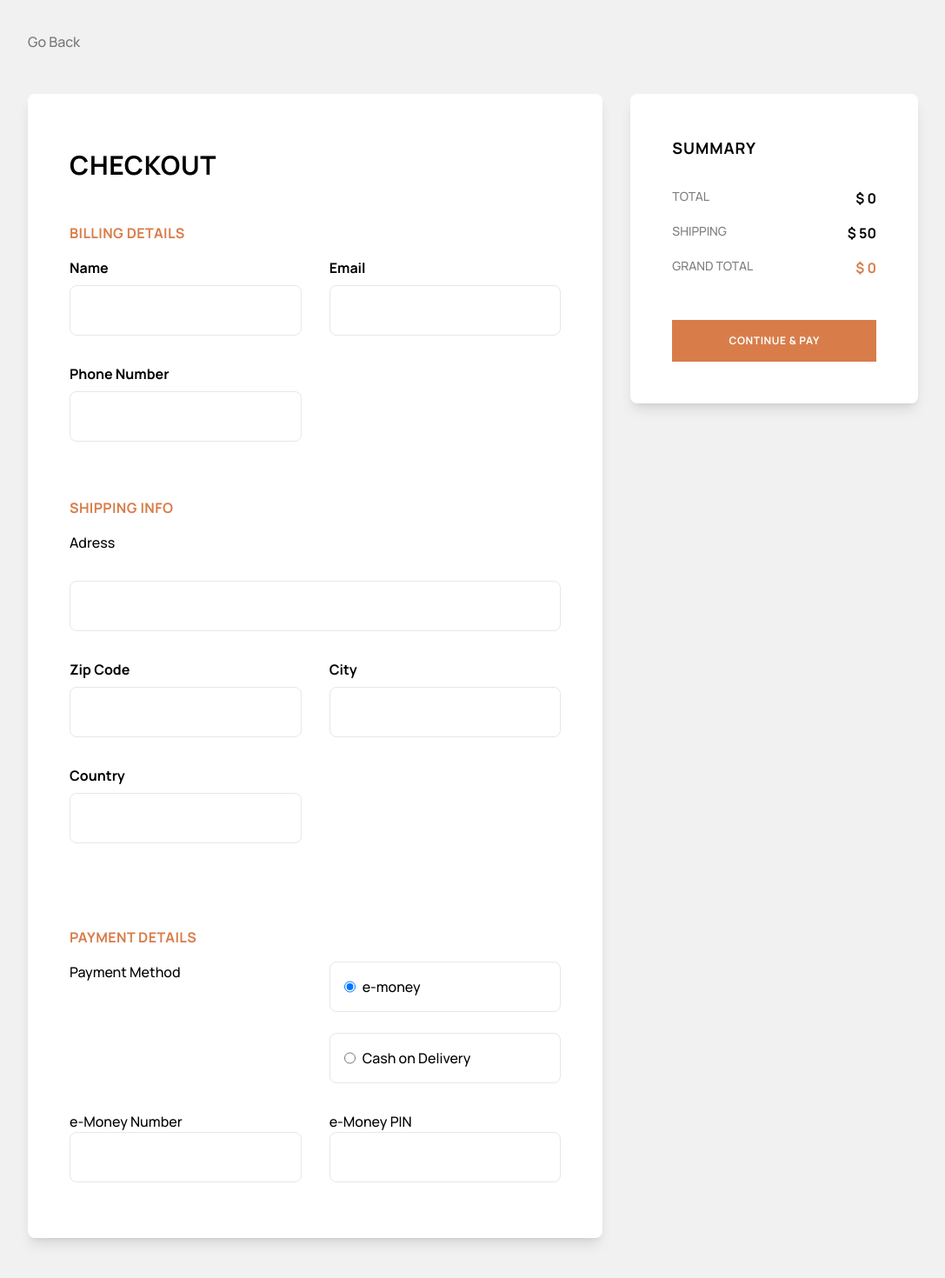
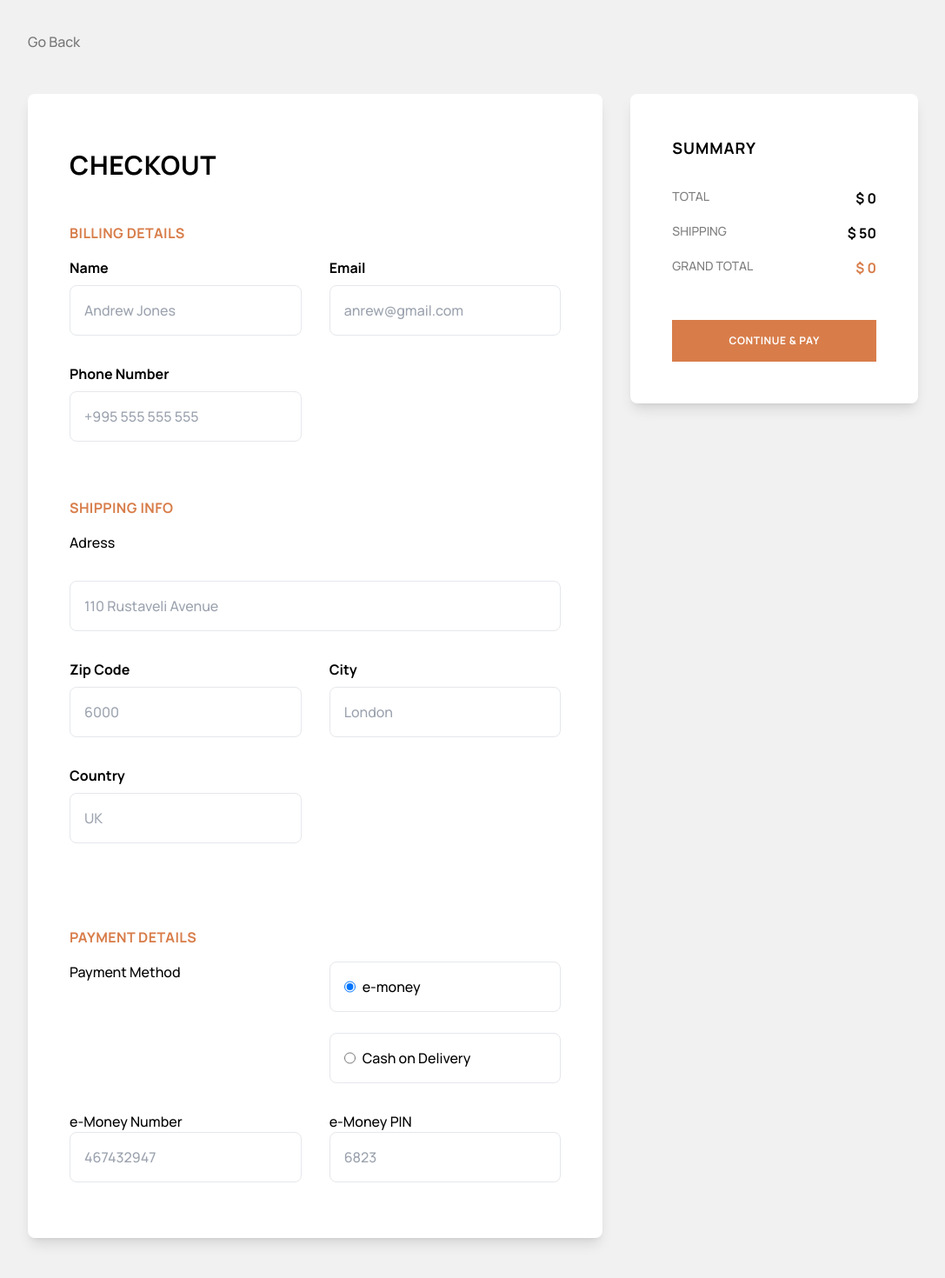
Before and after one commit to iraklikeche/audiophile-ecommerce-vue.js, a Vue app: page /checkout in a window 1280 px wide. Shown: the part 134-1604 px from the top of the page at 87% size, without its empty margins (96-1183 px from the left). Built offline with nearby package versions, Linux system fonts and the light colour scheme.

Commit message:
create Modal for successful purchase

```diff
--- /dev/null
+++ b/src/components/Modal.vue
@@ -0,0 +1,97 @@
+<template>
+  <Teleport to="body">
+    <Transition name="modal-outer">
+      <div
+        v-show="props.modalActive"
+        class="absolute w-full bg-black bg-opacity-30 h-screen top-0 left-0 flex justify-center px-8"
+      >
+        <Transition name="modal-inner">
+          <div
+            v-if="props.modalActive"
+            class="flex flex-col text-black gap-6 bg-white self-start mt-32 max-w-screen-md rounded-xl p-8"
+          >
+            <div>
+              <svg
+                xmlns="http://www.w3.org/2000/svg"
+                width="64"
+                height="64"
+                viewBox="0 0 64 64"
+                fill="none"
+              >
+                <circle cx="32" cy="32" r="32" fill="#D87D4A" />
+                <path
+                  d="M20.7539 33.3328L27.5054 40.0843L43.3085 24.2812"
+                  stroke="white"
+                  stroke-width="4"
+                />
+              </svg>
+            </div>
+            <h1 class="transform: uppercase font-bold text-3xl tracking-wider">
+              Thank you for your order
+            </h1>
+            <p class="opacity-50">
+              You will receive an email confirmation shortly.
+            </p>
+            <div
+              class="bg-black py-12 rounded-lg mt-4 flex flex-col items-center justify-center"
+            >
+              <h2
+                class="transform: uppercase text-white tracking-wider opacity-50"
+              >
+                Grand total
+              </h2>
+              <span class="text-white"
+                >$ {{ productStore.totalPriceCheckout }}</span
+              >
+            </div>
+            <RouterLink :to="{ name: 'home' }">
+              <button
+                class="w-full bg-[#D87D4A] text-white mt-8 bg-weather-primary py-4 transform: uppercase"
+                @click="$emit('close-modal')"
+              >
+                Back To Home
+              </button>
+            </RouterLink>
+          </div>
+        </Transition>
+      </div>
+    </Transition>
+  </Teleport>
+</template>
+
+<script setup>
+import { defineProps, defineEmits } from "vue";
+import { useProductStore } from "../stores/Product";
+
+const productStore = useProductStore();
+
+defineEmits(["close-modal"]);
+const props = defineProps({ modalActive: Boolean });
+</script>
+
+<style scoped>
+.modal-outer-enter-active,
+.modal-outer-leave-active {
+  transition: opacity 0.3s cubic-bezier(0.52, 0.02, 0.19, 1.02);
+}
+
+.modal-outer-enter-from,
+.modal-outer-leave-to {
+  opacity: 0;
+}
+
+.modal-inner-enter-active {
+  transition: all 0.3s cubic-bezier(0.52, 0.02, 0.19, 1.02) 0.15s;
+}
+.modal-inner-leave-active {
+  transition: all 0.3s cubic-bezier(0.52, 0.02, 0.19, 1.02);
+}
+
+.modal-inner-enter-from {
+  opacity: 0;
+  transform: scale(0.8);
+}
+.modal-inner-leave-to {
+  opacity: 0;
+}
+</style>
--- a/src/views/CheckoutView.vue
+++ b/src/views/CheckoutView.vue
@@ -18,7 +18,12 @@
           <div class="grid grid-cols-2 gap-8 mb-16">
             <div class="flex flex-col gap-2">
               <label class="font-bold">Name</label>
-              <input class="border p-4 rounded-lg" type="text" placeholder="" />
+              <input
+                class="border p-4 rounded-lg"
+                type="text"
+                placeholder="Andrew Jones"
+                required
+              />
             </div>
 
             <div class="flex flex-col gap-2">
@@ -27,12 +32,18 @@
               <input
                 class="border p-4 rounded-lg"
                 type="email"
-                placeholder=""
+                placeholder="anrew@gmail.com"
+                required
               />
             </div>
             <div class="flex flex-col gap-2">
               <label class="font-bold">Phone Number</label>
-              <input class="border p-4 rounded-lg" type="text" placeholder="" />
+              <input
+                class="border p-4 rounded-lg"
+                type="text"
+                placeholder="+995 555 555 555"
+                required
+              />
             </div>
           </div>
 
@@ -47,22 +58,38 @@
             <input
               class="w-full border p-4 rounded-lg"
               type="text"
-              placeholder=""
+              placeholder="110 Rustaveli Avenue"
+              required
             />
           </div>
           <div class="grid grid-cols-2 gap-8 mb-16">
             <div class="flex flex-col gap-2">
               <label class="font-bold">Zip Code</label>
-              <input class="border p-4 rounded-lg" type="number" />
+              <input
+                class="border p-4 rounded-lg"
+                type="number"
+                placeholder="6000"
+                required
+              />
             </div>
 
             <div class="flex flex-col gap-2">
               <label class="font-bold">City</label>
-              <input class="border p-4 rounded-lg" type="text" />
+              <input
+                class="border p-4 rounded-lg"
+                type="text"
+                placeholder="London"
+                required
+              />
             </div>
             <div class="flex flex-col gap-2 mb-8">
               <label class="font-bold">Country</label>
-              <input class="border p-4 rounded-lg" type="text" />
+              <input
+                class="border p-4 rounded-lg"
+                type="text"
+                placeholder="UK"
+                required
+              />
             </div>
           </div>
 
@@ -78,7 +105,7 @@
             <div class="flex flex-col gap-6">
               <div
                 class="flex gap-2 border p4 rounded-lg p-4 cursor-pointer"
-                @click="handleDivClick(eMoneyRadio)"
+                @click="handleDivClick('eMoneyRadio')"
               >
                 <input
                   type="radio"
@@ -87,6 +114,7 @@
                   value="e-money"
                   checked
                   ref="eMoneyRadio"
+                  required
                 />
                 <label for="e-money">e-money</label>
               </div>
@@ -101,6 +129,7 @@
                   name="drone"
                   value="cash on Delivery"
                   ref="cashOnDeliveryRadio"
+                  required
                 />
                 <label for="cash on Delivery">Cash on Delivery</label>
               </div>
@@ -110,11 +139,21 @@
           <div class="grid grid-cols-2 gap-8">
             <div class="flex flex-col">
               <label>e-Money Number</label>
-              <input class="w-full border p-4 rounded-lg" type="text" />
+              <input
+                class="w-full border p-4 rounded-lg"
+                type="text"
+                placeholder="467432947"
+                required
+              />
             </div>
             <div class="flex flex-col">
               <label>e-Money PIN</label>
-              <input class="w-full border p-4 rounded-lg" type="number" />
+              <input
+                class="w-full border p-4 rounded-lg"
+                type="number"
+                placeholder="6823"
+                required
+              />
             </div>
           </div>
         </form>
@@ -171,6 +210,8 @@
           </div>
 
           <button
+            @click="toggleModal"
+            type="submit"
             class="w-full bg-[#D87D4A] font-bold mt-4 px-8 py-4 transform: uppercase tracking-wider text-white text-xs hover:opacity-70 transition-opacity"
           >
             Continue & Pay
@@ -178,15 +219,21 @@
         </div>
       </div>
     </div>
+    <Modal :modalActive="modalActive" @close-modal="toggleModal" />
   </div>
 </template>
 
 <script setup>
 import GoBackButton from "../components/GoBackButton.vue";
+import Modal from "../components/Modal.vue";
 import { useProductStore } from "../stores/Product";
 import { ref } from "vue";
 
 const productStore = useProductStore();
+const modalActive = ref(null);
+const toggleModal = () => {
+  modalActive.value = !modalActive.value;
+};
 
 const cart = productStore.getCart;
 console.log(cart);
```
